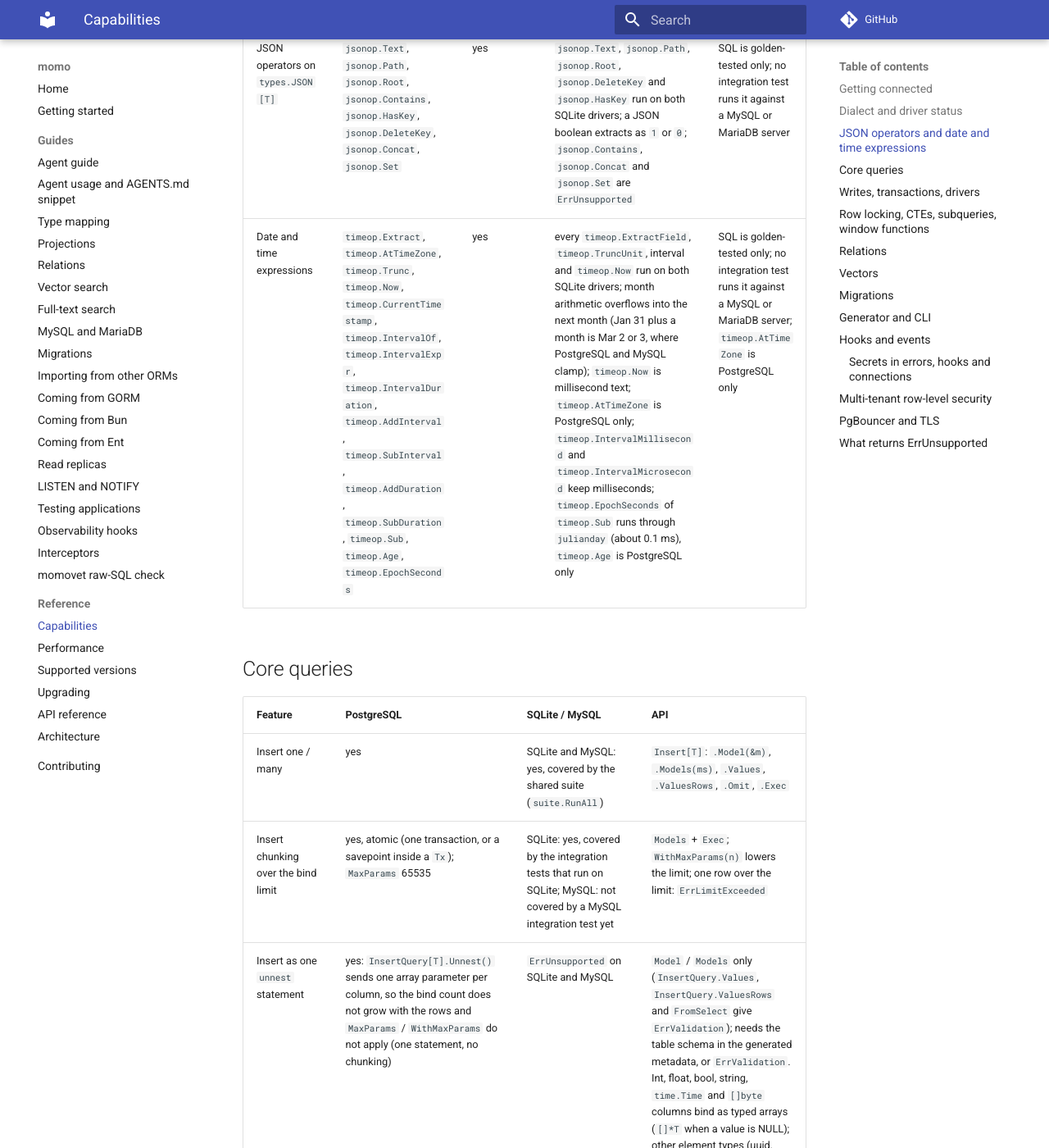
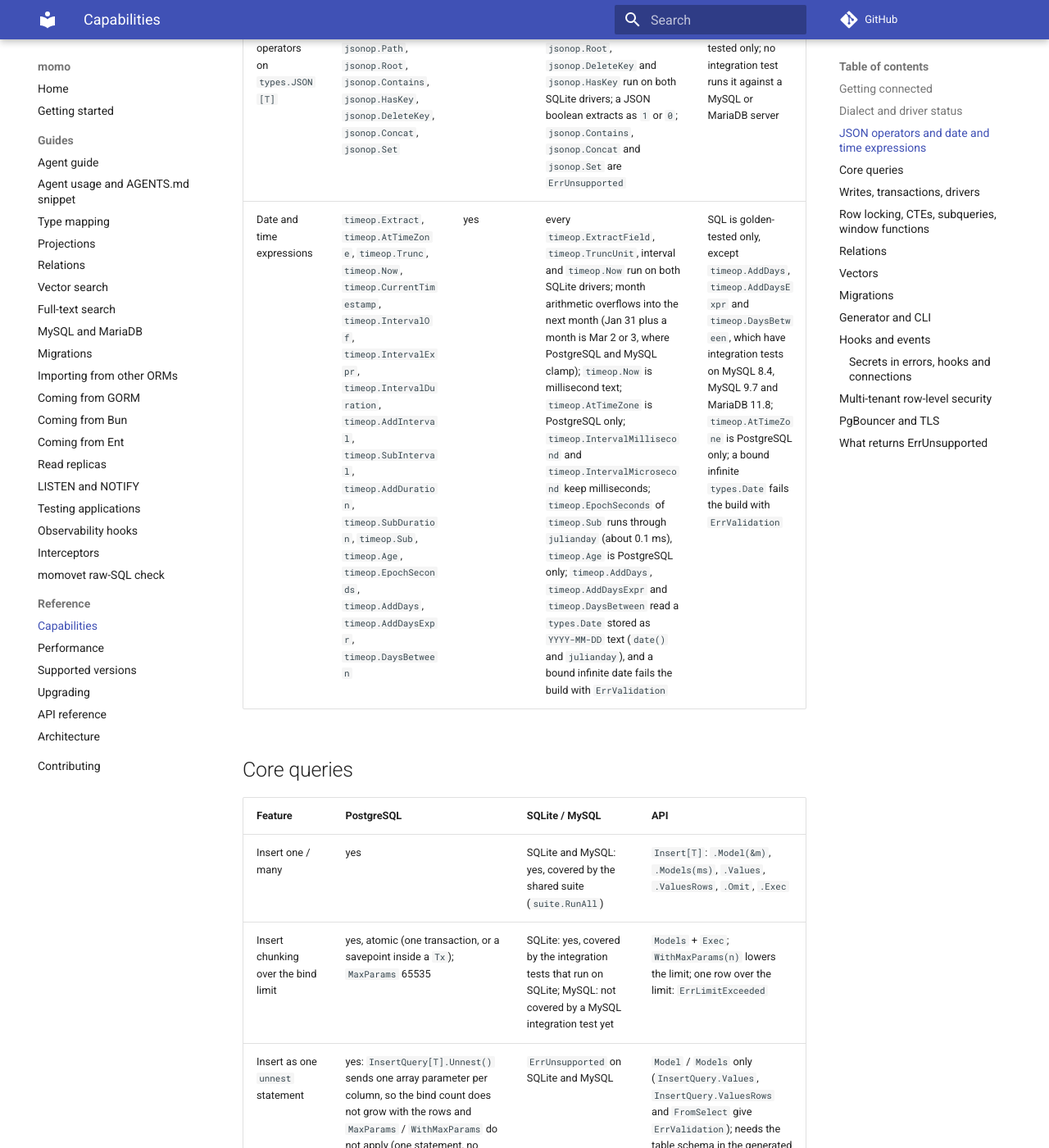
Before and after one commit to azrtydxb/momo, an MkDocs documentation site: the page built from docs/capabilities.md, in a window 1280 px wide and 1400 px high, scrolled down 3317 px. Shown: the whole window at 82% size. Built offline with MkDocs 1.6.1 and Material for MkDocs 9.7.7, drawn with Linux system fonts in a browser that asks for light colours; comment, search, counter and statistics services are not loaded; the version menu is left out.

Commit message:
docs(capabilities): regenerate for the timeop date functions

```diff
--- a/docs/capabilities.md
+++ b/docs/capabilities.md
@@ -114,10 +114,10 @@ a distance function, and MariaDB 11.8 has L2 and cosine distance functions. See
 
 <!-- Generated by go generate ./internal/gendocs from the code. Do not edit by hand. -->
 
-| Feature                           | API                                                                                                                                                                                                                                                                                                              | PostgreSQL | SQLite                                                                                                                                                                                                                                                                                                                                                                                                                                                                                                 | MySQL / MariaDB                                                                                                                  |
-| --------------------------------- | ---------------------------------------------------------------------------------------------------------------------------------------------------------------------------------------------------------------------------------------------------------------------------------------------------------------- | ---------- | ------------------------------------------------------------------------------------------------------------------------------------------------------------------------------------------------------------------------------------------------------------------------------------------------------------------------------------------------------------------------------------------------------------------------------------------------------------------------------------------------------ | -------------------------------------------------------------------------------------------------------------------------------- |
-| JSON operators on `types.JSON[T]` | `jsonop.Text`, `jsonop.Path`, `jsonop.Root`, `jsonop.Contains`, `jsonop.HasKey`, `jsonop.DeleteKey`, `jsonop.Concat`, `jsonop.Set`                                                                                                                                                                               | yes        | `jsonop.Text`, `jsonop.Path`, `jsonop.Root`, `jsonop.DeleteKey` and `jsonop.HasKey` run on both SQLite drivers; a JSON boolean extracts as `1` or `0`; `jsonop.Contains`, `jsonop.Concat` and `jsonop.Set` are `ErrUnsupported`                                                                                                                                                                                                                                                                        | SQL is golden-tested only; no integration test runs it against a MySQL or MariaDB server                                         |
-| Date and time expressions         | `timeop.Extract`, `timeop.AtTimeZone`, `timeop.Trunc`, `timeop.Now`, `timeop.CurrentTimestamp`, `timeop.IntervalOf`, `timeop.IntervalExpr`, `timeop.IntervalDuration`, `timeop.AddInterval`, `timeop.SubInterval`, `timeop.AddDuration`, `timeop.SubDuration`, `timeop.Sub`, `timeop.Age`, `timeop.EpochSeconds` | yes        | every `timeop.ExtractField`, `timeop.TruncUnit`, interval and `timeop.Now` run on both SQLite drivers; month arithmetic overflows into the next month (Jan 31 plus a month is Mar 2 or 3, where PostgreSQL and MySQL clamp); `timeop.Now` is millisecond text; `timeop.AtTimeZone` is PostgreSQL only; `timeop.IntervalMillisecond` and `timeop.IntervalMicrosecond` keep milliseconds; `timeop.EpochSeconds` of `timeop.Sub` runs through `julianday` (about 0.1 ms), `timeop.Age` is PostgreSQL only | SQL is golden-tested only; no integration test runs it against a MySQL or MariaDB server; `timeop.AtTimeZone` is PostgreSQL only |
+| Feature                           | API                                                                                                                                                                                                                                                                                                                                                                            | PostgreSQL | SQLite                                                                                                                                                                                                                                                                                                                                                                                                                                                                                                                                                                                                                                                                                                             | MySQL / MariaDB                                                                                                                                                                                                                                                                      |
+| --------------------------------- | ------------------------------------------------------------------------------------------------------------------------------------------------------------------------------------------------------------------------------------------------------------------------------------------------------------------------------------------------------------------------------ | ---------- | ------------------------------------------------------------------------------------------------------------------------------------------------------------------------------------------------------------------------------------------------------------------------------------------------------------------------------------------------------------------------------------------------------------------------------------------------------------------------------------------------------------------------------------------------------------------------------------------------------------------------------------------------------------------------------------------------------------------ | ------------------------------------------------------------------------------------------------------------------------------------------------------------------------------------------------------------------------------------------------------------------------------------ |
+| JSON operators on `types.JSON[T]` | `jsonop.Text`, `jsonop.Path`, `jsonop.Root`, `jsonop.Contains`, `jsonop.HasKey`, `jsonop.DeleteKey`, `jsonop.Concat`, `jsonop.Set`                                                                                                                                                                                                                                             | yes        | `jsonop.Text`, `jsonop.Path`, `jsonop.Root`, `jsonop.DeleteKey` and `jsonop.HasKey` run on both SQLite drivers; a JSON boolean extracts as `1` or `0`; `jsonop.Contains`, `jsonop.Concat` and `jsonop.Set` are `ErrUnsupported`                                                                                                                                                                                                                                                                                                                                                                                                                                                                                    | SQL is golden-tested only; no integration test runs it against a MySQL or MariaDB server                                                                                                                                                                                             |
+| Date and time expressions         | `timeop.Extract`, `timeop.AtTimeZone`, `timeop.Trunc`, `timeop.Now`, `timeop.CurrentTimestamp`, `timeop.IntervalOf`, `timeop.IntervalExpr`, `timeop.IntervalDuration`, `timeop.AddInterval`, `timeop.SubInterval`, `timeop.AddDuration`, `timeop.SubDuration`, `timeop.Sub`, `timeop.Age`, `timeop.EpochSeconds`, `timeop.AddDays`, `timeop.AddDaysExpr`, `timeop.DaysBetween` | yes        | every `timeop.ExtractField`, `timeop.TruncUnit`, interval and `timeop.Now` run on both SQLite drivers; month arithmetic overflows into the next month (Jan 31 plus a month is Mar 2 or 3, where PostgreSQL and MySQL clamp); `timeop.Now` is millisecond text; `timeop.AtTimeZone` is PostgreSQL only; `timeop.IntervalMillisecond` and `timeop.IntervalMicrosecond` keep milliseconds; `timeop.EpochSeconds` of `timeop.Sub` runs through `julianday` (about 0.1 ms), `timeop.Age` is PostgreSQL only; `timeop.AddDays`, `timeop.AddDaysExpr` and `timeop.DaysBetween` read a `types.Date` stored as `YYYY-MM-DD` text (`date()` and `julianday`), and a bound infinite date fails the build with `ErrValidation` | SQL is golden-tested only, except `timeop.AddDays`, `timeop.AddDaysExpr` and `timeop.DaysBetween`, which have integration tests on MySQL 8.4, MySQL 9.7 and MariaDB 11.8; `timeop.AtTimeZone` is PostgreSQL only; a bound infinite `types.Date` fails the build with `ErrValidation` |
 
 <!-- /generated:features -->
 
```
